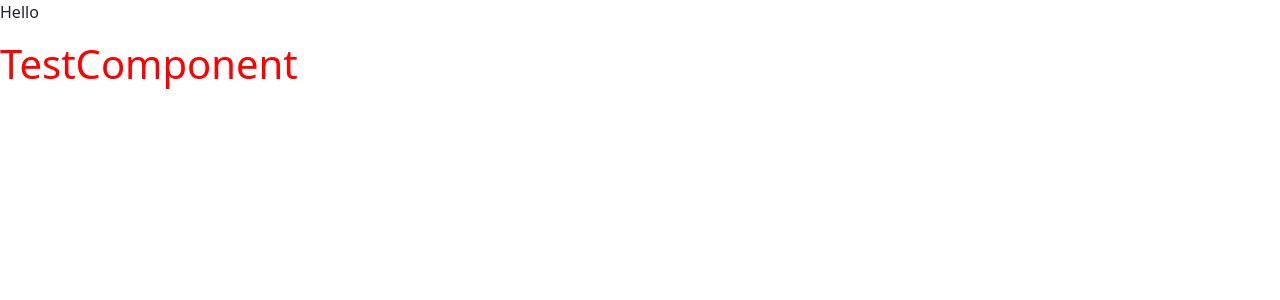
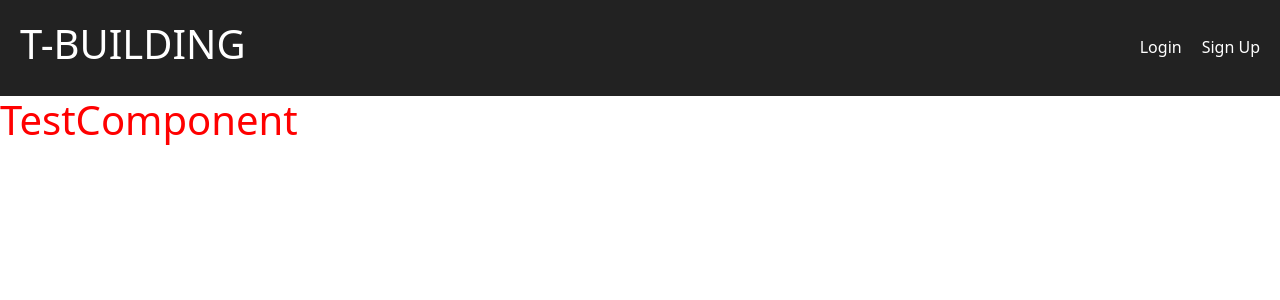
Before and after one commit to SansamForce/frontend, a Vue app in the folder frontend/: page / in a window 1280 px wide. Shown: the top 300 px of the page. Built offline with nearby package versions, Linux system fonts and the light colour scheme.

Commit message:
[FEAT] 공통 header 설정

```diff
--- a/frontend/src/App.vue
+++ b/frontend/src/App.vue
@@ -1,15 +1,15 @@
 <script setup>
+import Header from '@/components/common/Header.vue';
   import TestComponent from "@/components/TestComponent.vue";
 </script>
 
 <template>
   <header>
-    <p> Hello </p>
-    <TestComponent />
+    <Header />
   </header>
 
   <main>
-
+    <TestComponent />
   </main>
 </template>
 
--- /dev/null
+++ b/frontend/src/components/common/Header.vue
@@ -0,0 +1,44 @@
+<template>
+  <header class="header">
+    <div class="logo">
+      <h1>T-BUILDING</h1>
+    </div>
+    <nav class="nav">
+<!--      <template v-if="member.auth == 'MEMBER' || member.auth == 'MENTOR'">
+        <a href="#">BOARD</a>
+        <a href="#">PROJECT</a>
+        <a href="#">MYPAGE</a>
+        <a href="#">LOGOUT</a>
+      </template>-->
+<!--      <template v-if="member.auth == 'MANAGER' || member.auth == 'SUB_MANAGER'">
+        <a href="#">BOARD</a>
+        <a href="#">PROJECT</a>
+        <a href="#">MEMBER</a>
+        <a href="#">LOGOUT</a>
+      </template>-->
+<!--      <template v-else>-->
+        <a href="#">Login</a>
+        <a href="#">Sign Up</a>
+<!--      </template>-->
+    </nav>
+  </header>
+</template>
+
+<style scoped>
+.header {
+  display: flex;
+  justify-content: space-between;
+  padding: 20px;
+  background-color: #222;
+  color: #fff;
+}
+
+.nav a {
+  margin-top: 15px;
+  margin-left: 20px;
+  color: #fff;
+  text-decoration: none;
+}
+</style>
+<script setup lang="ts">
+</script>
```
